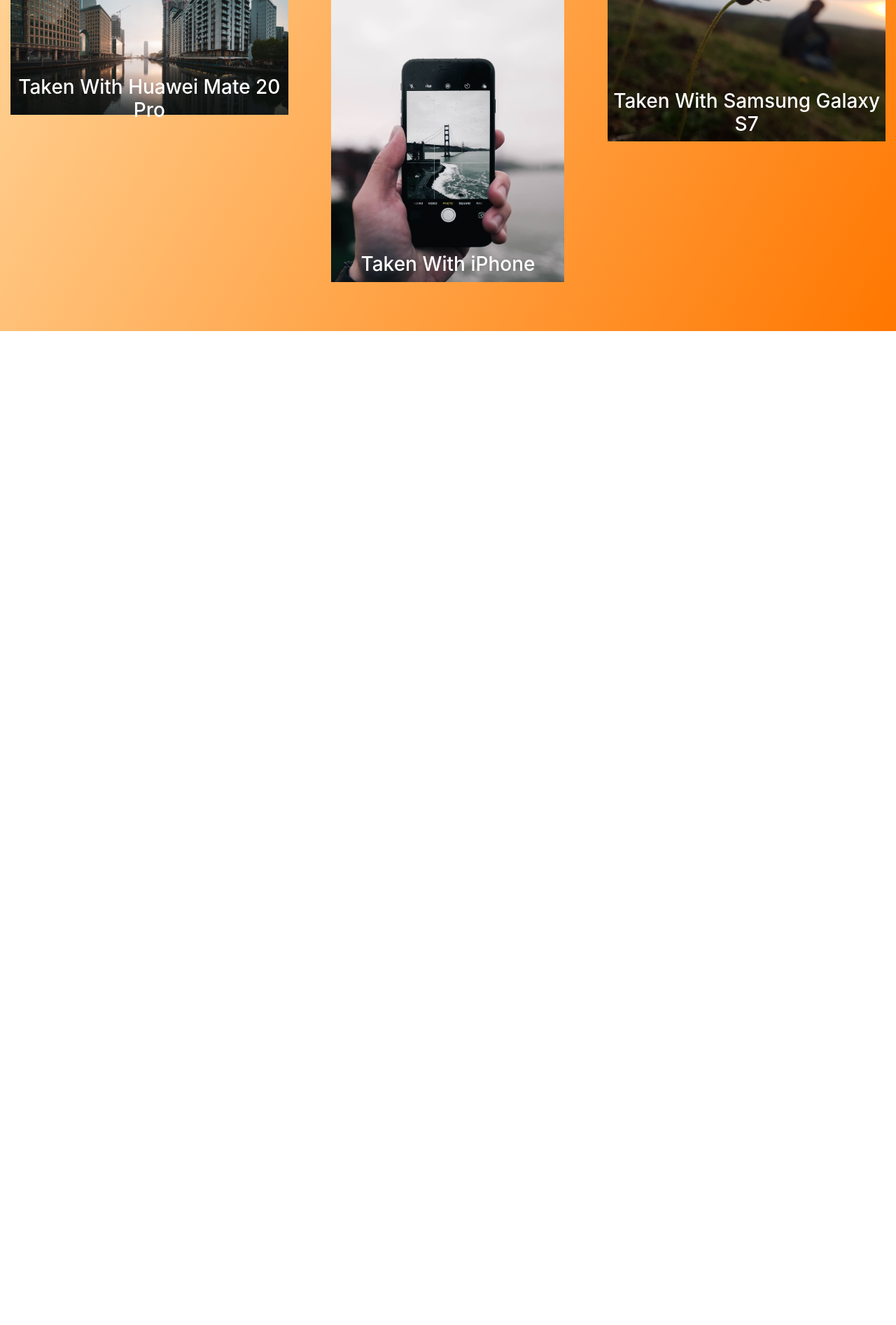
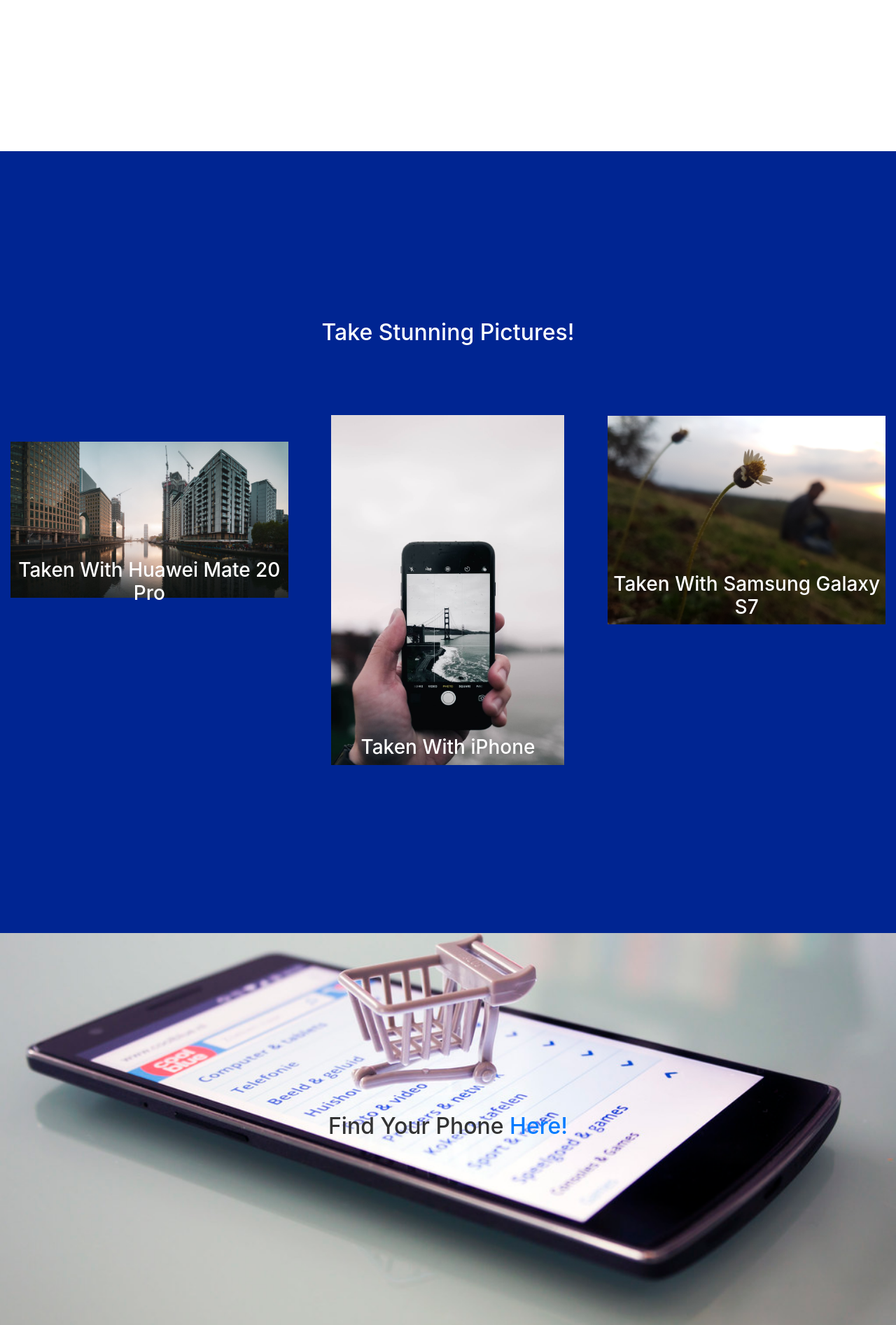
Before and after one commit to Rian1010/Milestone4, a Django app: page / in a window 1280 px wide. Shown: the part 1560-3453 px from the top of the page at 70% size. Before the commit the page ends 2033 px from the top, so only its background shows below. Run offline with Django 3.2, Linux system fonts and the light colour scheme; some libraries are stand-ins or nearby versions.

Commit message:
Improvement of the homepage design

```diff
--- a/accounts/templates/index.html
+++ b/accounts/templates/index.html
@@ -46,9 +46,9 @@
     </div>
 </section>
 <!-- Brand Examples -->
-<section class="section-padding">
+<section class="examples-section-padding">
     <div class="container-fluid">
-        <div class="row justify-content-center">
+        <div class="row justify-content-center heading-padding">
             <h2>Find The Best Phones By Multiple Brands At All Prices!</h2>
         </div>
         <div class="row">
@@ -62,31 +62,39 @@
     </div>
 </section>
 <!-- Smartphone Photography Examples -->
-<section class="section-padding orange-background">
+<section class="examples-section-padding orange-background">
     <div class="container-fluid">
         <div class="row">
-            <div class="col-12 text-center">
+            <div class="col-12 text-center heading-padding">
                 <h2>Take Stunning Pictures!</h2>
             </div>
             <div class="col-sm-12 col-md-4 text-center">
                 <div class="huawei-photography" id="smartphonePhotography1">
-                    <h3>Taken With Huawei Mate 20 Pro</h3>
+                    <div class="img-text">
+                        <h3>Taken With Huawei Mate 20 Pro</h3>
+                    </div>
                 </div>
 
             </div>
             <div class="col-sm-12 col-md-4 text-center">
                 <div class="iphone-photography" id="smartphonePhotography2">
-                    <h3>Taken With iPhone</h3>
+                    <div class="img-text">
+                        <h3>Taken With iPhone</h3>
+                    </div>
                 </div>
             </div>
             <div class="col-sm-12 col-md-4 text-center">
                 <div class="samsung-photography" id="smartphonePhotography3">
-                    <h3>Taken With Samsung Galaxy S7</h3>
+                    <div class="img-text">
+                        <h3>Taken With Samsung Galaxy S7</h3>
+                    </div>
                 </div>
-
             </div>
         </div>
     </div>
+</section>
+<section class="link-to-shop-section">
+    <h2>Find Your Phone <a href="#">Here!</a></h2>
 </section>
 {% endblock %}
 
--- a/static/css/style.css
+++ b/static/css/style.css
@@ -17,7 +17,9 @@
 }
 
 .orange-background {
-    background-image: linear-gradient(300deg, #ff7700,#ffa74d,#ffd89f)
+    /* background-image: linear-gradient(300deg, #ff7700,#ffa74d,#ffd89f) */
+    background-color: rgb(0, 37, 146);
+    color: #fff;
 }
 
 /* Form */
@@ -106,6 +108,14 @@ form {
 }
 
 /* Photography Examples */
+.examples-section-padding {
+    padding: 30vh 0;
+}
+
+.heading-padding {
+    padding-bottom: 90px;
+}
+
 .huawei-photography {
     width: var(--main-width);
     height: 300px;
@@ -150,3 +160,19 @@ form {
     justify-content: flex-end;
     align-self: var(--main-center-position);
 }
+
+.img-text {
+    /* display: none; */
+}
+.link-to-shop-section {
+    width: var(--main-width);
+    height: 70vh;
+    color: #333;
+    background-image: url('../images/phone-shopping.jpg');
+    background-size: cover;
+    background-repeat: var(--main-bg-repeat);
+    background-position: var(--main-center-position);
+    display: flex;
+    justify-content: var(--main-center-position);
+    align-items: var(--main-center-position);
+}
--- a/static/js/home.js
+++ b/static/js/home.js
@@ -30,7 +30,7 @@ $(document).ready(function () {
         },
         {
             id: 2,
-            name: "Huawai P30 Pro",
+            name: "Huawei P30 Pro",
             image: "./static/images/HuaweiP30.jpg",
 
         },
@@ -64,10 +64,10 @@ $(document).ready(function () {
     // ------------------------------------------ Smartphone Photography Examples ------------------------------------------ //
 
     for (let i = 0; i < 3; i++) {
-        $(`#smartphonePhotography${[i]}').mouseenter(function () {
+        $('#smartphonePhotography${[i]}').mouseenter(function () {
             $('#smartphonePhotography${[i]}').children().slideDown(500);
         });
-        $("#smartphonePhotography${[i]}').mouseout(function () {
+        $('#smartphonePhotography${[i]}').mouseout(function () {
             $('#smartphonePhotography${[i]}').children().slideUp(500);
         });
     }
```
Also changed, not shown: README.md, static/images/phone-shopping.jpg (added).
